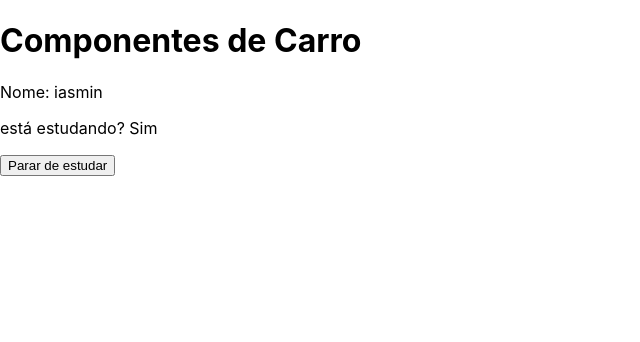
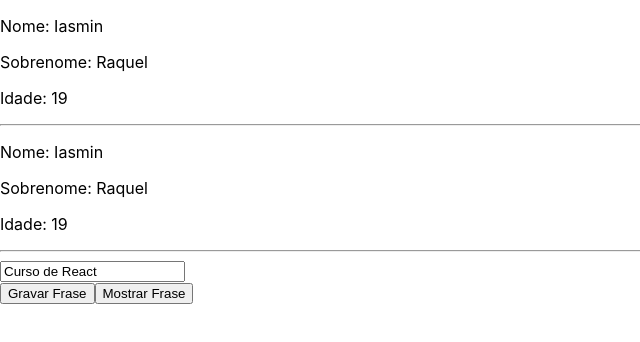
Before and after one commit to iasmin-raquel/treino-react, a React (Create React App) app: page / in a window 1280 px wide. Shown: the top 342 px of the page, without its empty margins (0-640 px from the left). Built offline with nearby package versions, Linux system fonts and the light colour scheme.

Commit message:
variaveis globais

```diff
--- a/src/App.js
+++ b/src/App.js
@@ -1,12 +1,31 @@
-import React from "react";
-import Nome from "./componentes/Nome"
+import React, {useState} from "react";
+import Globais from "./componentes/Globais";
+import Info  from "./componentes/Info"
 
 export default function App() {
 
+  const [frase, setFrase] = useState(Globais.frase)
+
+  const gravarFrase = () => {
+    Globais.frase = frase
+  }
+
+  const verFrase = () => {
+    alert(Globais.frase)
+  }
+
   return(
     <>
-      <h1>Componentes de Carro</h1>
-      <Nome fator={10} ></Nome>
+      <Info></Info>
+      <hr/>
+      <p>Nome: {Globais.nome}</p>
+      <p>Sobrenome: {Globais.sobrenome}</p>
+      <p>Idade: {Globais.idade}</p>
+      <hr/>
+      <input type="text" value={frase} onChange={(e)=>{setFrase(e.target.value)}}></input>
+      <br></br>
+      <button onClick={()=>{gravarFrase()}} >Gravar Frase</button>
+      <button onClick={()=>{verFrase()}} >Mostrar Frase</button>
     </>
   )
 }
--- /dev/null
+++ b/src/componentes/Globais.js
@@ -0,0 +1,6 @@
+export default class Globais {
+  static nome = 'Iasmin'
+  static sobrenome = 'Raquel'
+  static idade = 19
+  static frase = "Curso de React"
+}
--- /dev/null
+++ b/src/componentes/Info.js
@@ -0,0 +1,13 @@
+import React from "react";
+import Globais from "./Globais";
+
+export default function Info() {
+
+  return(
+    <>
+      <p>Nome: {Globais.nome}</p>
+      <p>Sobrenome: {Globais.sobrenome}</p>
+      <p>Idade: {Globais.idade}</p>
+    </>
+  )
+}
```
